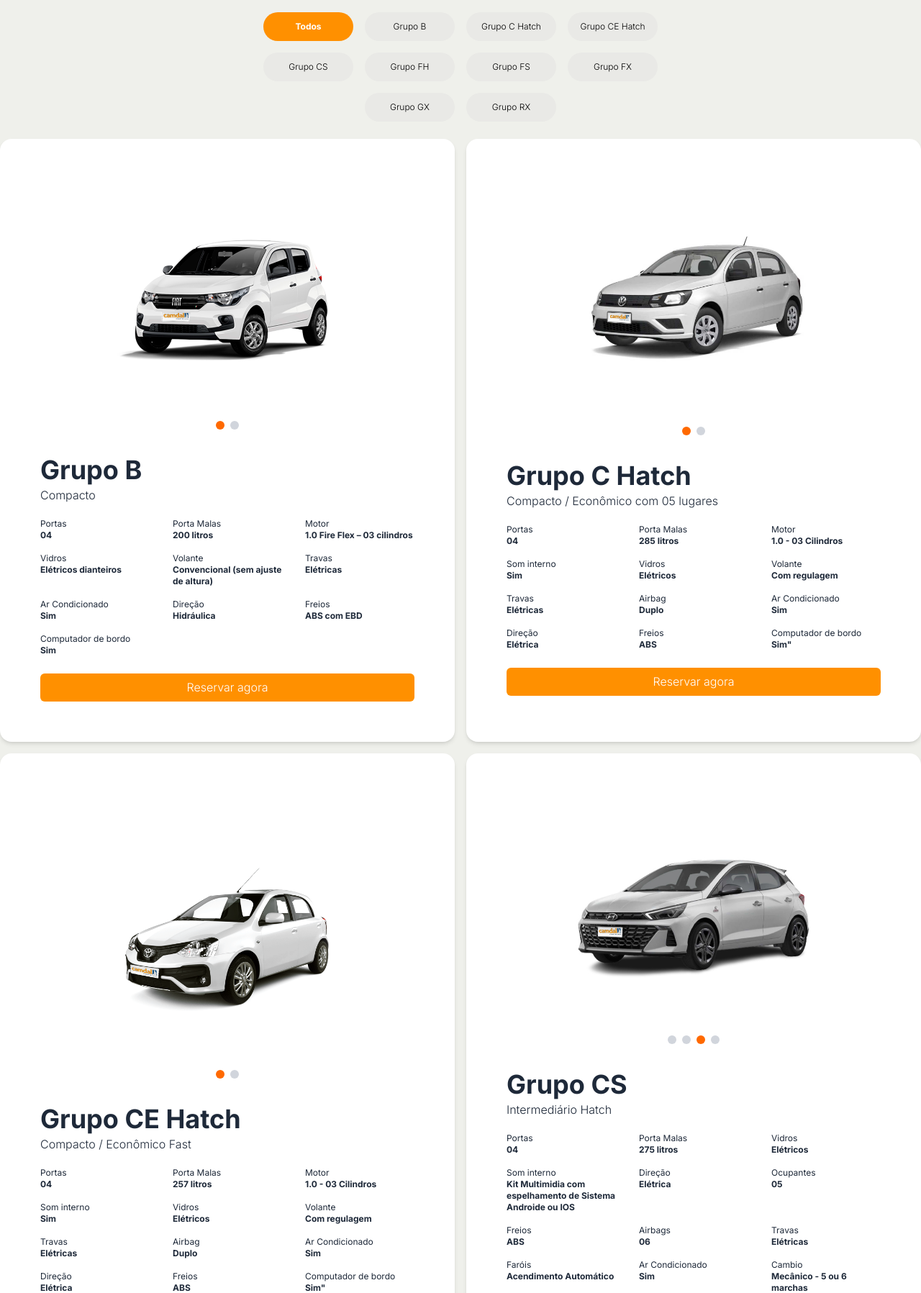
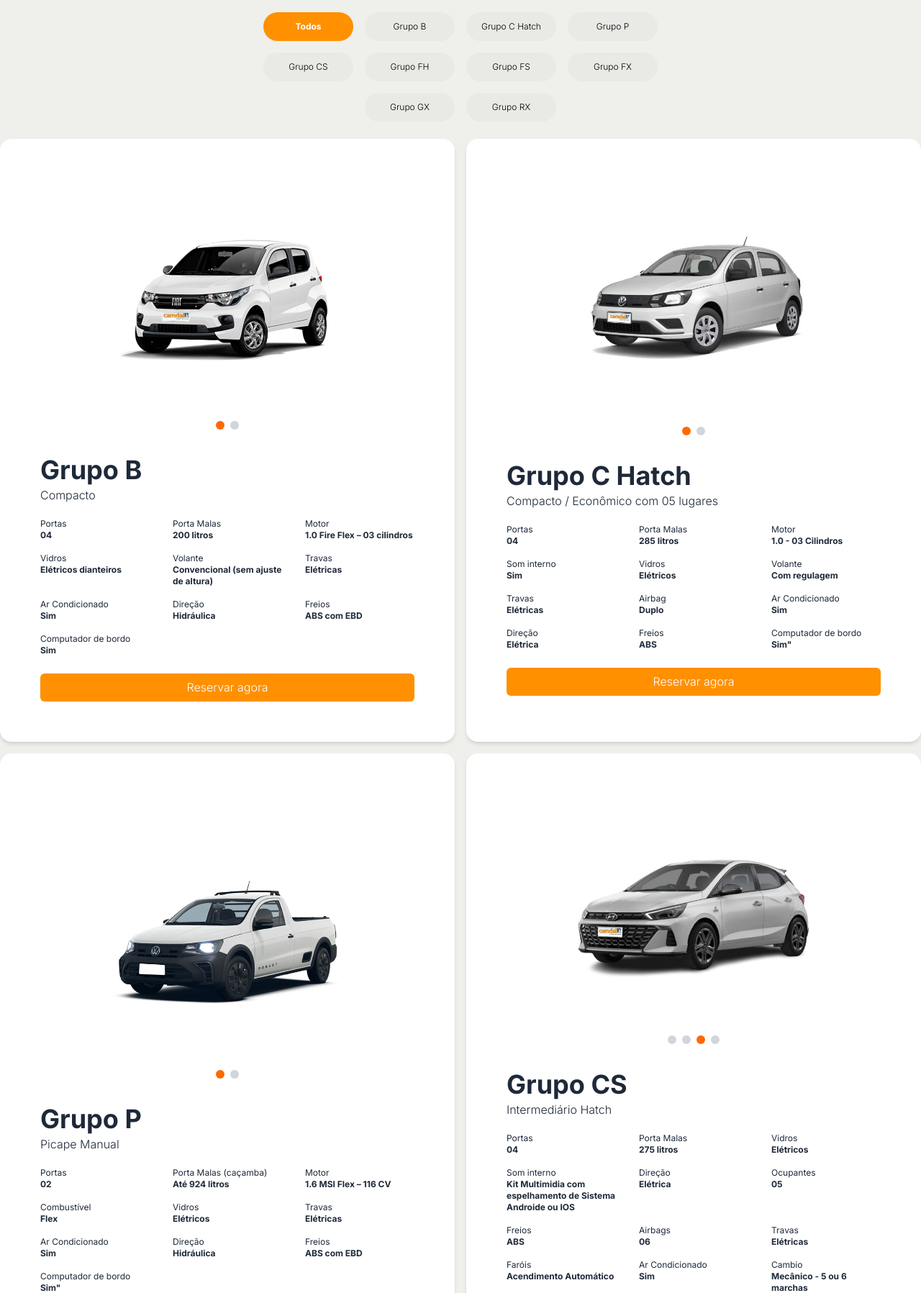
Before and after one commit to wesClyton/camdal, an Astro site: page /nossos-carros in a window 1280 px wide. Shown: the part 731-2528 px from the top of the page at 72% size. Built offline with nearby package versions, Linux system fonts and the light colour scheme; Astro itself is replaced by a stand-in of ours; a web font is replaced by a local one.

Commit message:
add categoria P - Remove categoria CE Hatch

```diff
--- a/src/mocks/cars.ts
+++ b/src/mocks/cars.ts
@@ -1,11 +1,11 @@
 import { gb } from "./g-b";
 import { gfh } from "./g-fh";
 import { gcs } from "./g-cs";
-import { gcehatch } from "./g-cehatch";
+import { gp } from "./g-p";
 import { gchatch } from "./g-chatch";
 import { gfs } from "./g-fs";
 import { gfx } from "./g-fx";
 import { ggx } from "./g-gx";
 import { grx } from "./g-rx";
 
-export const carData = [gb, gchatch, gcehatch, gcs, gfh, gfs, gfx, ggx, grx];
+export const carData = [gb, gchatch, gp, gcs, gfh, gfs, gfx, ggx, grx];
--- a/src/mocks/g-cehatch.ts
+++ /dev/null
@@ -1,60 +0,0 @@
-import gcehatchImg from "../assets/carros/g-ce-hatch.png";
-import etiosFront from "../assets/carros/g-ce-hatch/etios-hatch-1.png";
-import etiosBack from "../assets/carros/g-ce-hatch/etios-hatch-2.png";
-
-export const gcehatch = {
-  id: 2,
-  title: "Grupo CE Hatch",
-  subtitle: "Compacto / Econômico Fast",
-  images: [gcehatchImg.src, etiosFront.src, etiosBack.src],
-  features: [
-    {
-      label: "Portas",
-      value: "04",
-    },
-    {
-      label: "Porta Malas",
-      value: "257 litros",
-    },
-    {
-      label: "Motor",
-      value: "1.0 - 03 Cilindros",
-    },
-    {
-      label: "Som interno",
-      value: "Sim",
-    },
-    {
-      label: "Vidros",
-      value: "Elétricos",
-    },
-    {
-      label: "Volante",
-      value: "Com regulagem",
-    },
-    {
-      label: "Travas",
-      value: "Elétricas",
-    },
-    {
-      label: "Airbag",
-      value: "Duplo",
-    },
-    {
-      label: "Ar Condicionado",
-      value: "Sim",
-    },
-    {
-      label: "Direção",
-      value: "Elétrica",
-    },
-    {
-      label: "Freios",
-      value: "ABS",
-    },
-    {
-      label: "Computador de bordo",
-      value: 'Sim"',
-    },
-  ],
-};
--- /dev/null
+++ b/src/mocks/g-p.ts
@@ -0,0 +1,52 @@
+import gpImg from "../assets/carros/g-p.png";
+import saveiroFront from "../assets/carros/g-p/saveiro-1.png";
+import saveiroBack from "../assets/carros/g-p/saveiro-2.png";
+
+export const gp = {
+  id: 2,
+  title: "Grupo P",
+  subtitle: "Picape Manual",
+  images: [gpImg.src, saveiroFront.src, saveiroBack.src],
+  features: [
+    {
+      label: "Portas",
+      value: "02",
+    },
+    {
+      label: "Porta Malas (caçamba)",
+      value: "Até 924 litros",
+    },
+    {
+      label: "Motor",
+      value: "1.6 MSI Flex – 116 CV",
+    },
+    {
+      label: "Combustível",
+      value: "Flex",
+    },
+    {
+      label: "Vidros",
+      value: "Elétricos",
+    },
+    {
+      label: "Travas",
+      value: "Elétricas",
+    },
+    {
+      label: "Ar Condicionado",
+      value: "Sim",
+    },
+    {
+      label: "Direção",
+      value: "Hidráulica",
+    },
+    {
+      label: "Freios",
+      value: "ABS com EBD",
+    },
+    {
+      label: "Computador de bordo",
+      value: 'Sim"',
+    },
+  ],
+};
--- a/src/mocks/locations.ts
+++ b/src/mocks/locations.ts
@@ -6,7 +6,7 @@ export const locations = [
     lng: -52.601109276941806,
     address: "Avenida Goias, 1178, Zona 5 - CEP: 87209-006",
     whatsapp: "(44) 99103 8369",
-    whatsappLink: "5544991038369",
+    whatsappLink: "554430394721",
     phone: "(44) 3039 4721",
     phoneLink: "554430394721",
     link: "https://www.google.com.br/maps/place/Av.+Goi%C3%A1s,+1178+-+Zona+5+(Armazens),+Cianorte+-+PR,+87200-000/@-23.6602656,-52.6017235,19.5z/data=!4m6!3m5!1s0x94ed5a1401cee593:0x5fde2356a5a431cb!8m2!3d-23.6600178!4d-52.6010037!16s%2Fg%2F11cslw6d85?entry=tts&g_ep=EgoyMDI0MDUyMi4wKgBIAVAD",
@@ -19,7 +19,7 @@ export const locations = [
     address:
       "Avenida Distrito Federal, Jardim Progresso - 1580 - CEP: 87701-310",
     whatsapp: "(44) 99103 8369",
-    whatsappLink: "5544991038369",
+    whatsappLink: "554430394721",
     phone: "(44) 3900-2425",
     phoneLink: "554439002425",
     link: "https://www.google.com/maps/place/Av.+Distrito+Federal,+1580+-+Centro,+Paranava%C3%AD+-+PR,+87701-310/@-23.0925314,-52.4696018,17z/data=!3m1!4b1!4m6!3m5!1s0x94929642c5c62579:0xd4f61039f060de12!8m2!3d-23.0925314!4d-52.4696018!16s%2Fg%2F11c43_2kbt?entry=ttu&g_ep=EgoyMDI1MDQwOS4wIKXMDSoASAFQAw%3D%3D",
--- a/src/pages/contato.astro
+++ b/src/pages/contato.astro
@@ -22,7 +22,7 @@ import Layout from "../layouts/Layout.astro";
       <a
         type="buttom"
         target="_blank"
-        href="https://api.whatsapp.com/send?phone=5544991038369&text=Ol%C3%A1%2C%20gostaria%20de%20falar%20sobre..."
+        href="https://api.whatsapp.com/send?phone=554430394721&text=Ol%C3%A1%2C%20gostaria%20de%20falar%20sobre..."
         class="
           flex
           w-full h-14
--- a/src/scripts/getLinkWhatsapp.ts
+++ b/src/scripts/getLinkWhatsapp.ts
@@ -6,7 +6,7 @@ export function gerarLinkWhatsApp(
   horaDevolucao?: string
 ): string {
   const baseURL = "https://api.whatsapp.com/send"; // Base URL do WhatsApp
-  const numeroTelefone = "5544991038369"; // Substitua pelo número de telefone com código do país
+  const numeroTelefone = "554430394721"; // Substitua pelo número de telefone com código do país
 
   // Cria a mensagem com os parâmetros fornecidos
   const mensagem = [
```
Also changed, not shown: src/assets/carros/g-ce-hatch/etios-hatch-1.png (deleted), src/assets/carros/g-ce-hatch/etios-hatch-2.png (deleted), src/assets/carros/g-ce-hatch/hb201.png (deleted), src/assets/carros/g-ce-hatch/hb202.png (deleted), src/assets/carros/g-p.png (added), src/assets/carros/g-p/saveiro-1.png (added), src/assets/carros/g-p/saveiro-2.png (added).
